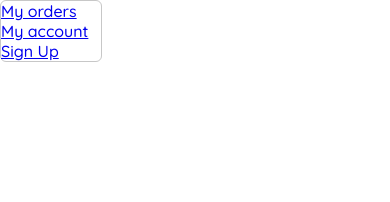
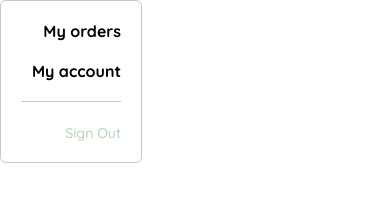
Before and after one commit to AMDER1977/ClonShopifyHtmlCss, a plain HTML site: page 8menudespleglable.html in a window 390 px wide. Drawn offline with Linux system fonts and the light colour scheme.

Commit message:
"diseño mobile"

```diff
--- a/8menudespleglable.html
+++ b/8menudespleglable.html
@@ -30,11 +30,34 @@
         height: auto;
         border: 1px solid var(--very-light-pink);
         border-radius: 6px;
+        padding: 20px 20px 0 20px;
       }
       .desktop-menu ul {
         list-style: none;
         padding: 0;
         margin: 0;
+      }
+      .desktop-menu ul li {
+        text-align: end;
+      }
+      .desktop-menu ul li:nth-child(1),
+      .desktop-menu ul li:nth-child(2) {
+        font-weight: bold;
+      }
+
+      .desktop-menu ul li:last-child {
+        padding-top: 20px;
+        border-top: 1px solid var(--very-light-pink);
+      }
+      .desktop-menu ul li:last-child a {
+        color: var(--hospital-green);
+        font-size: var(--sm);
+      }
+      .desktop-menu ul li a {
+        color: var(--black);
+        text-decoration: none;
+        margin-bottom: 20px;
+        display: inline-block;
       }
     </style>
   </head>
@@ -48,7 +71,7 @@
           <a href="/">My account</a>
         </li>
         <li>
-          <a href="/">Sign Up</a>
+          <a href="/">Sign Out</a>
         </li>
       </ul>
     </div>
```
Also changed, not shown: 9diseñomobile.html (added).
